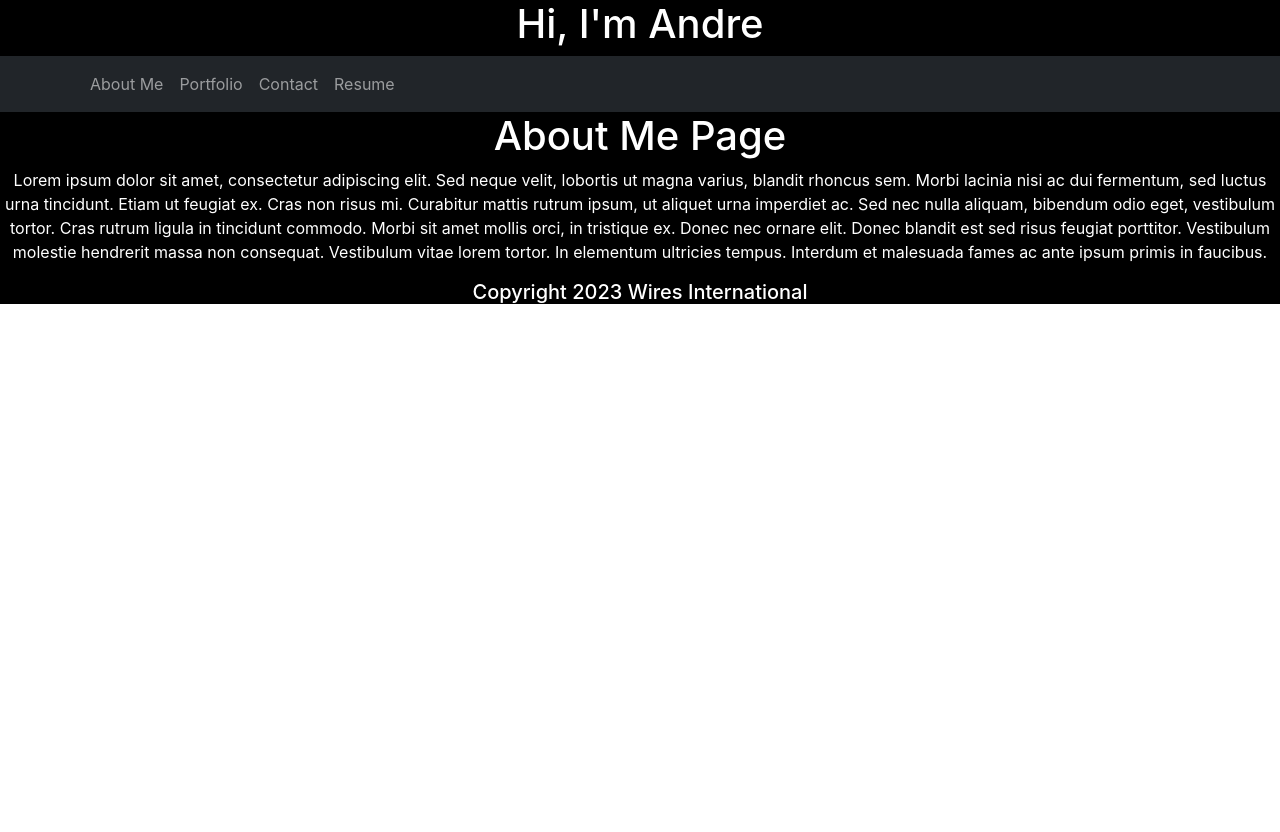
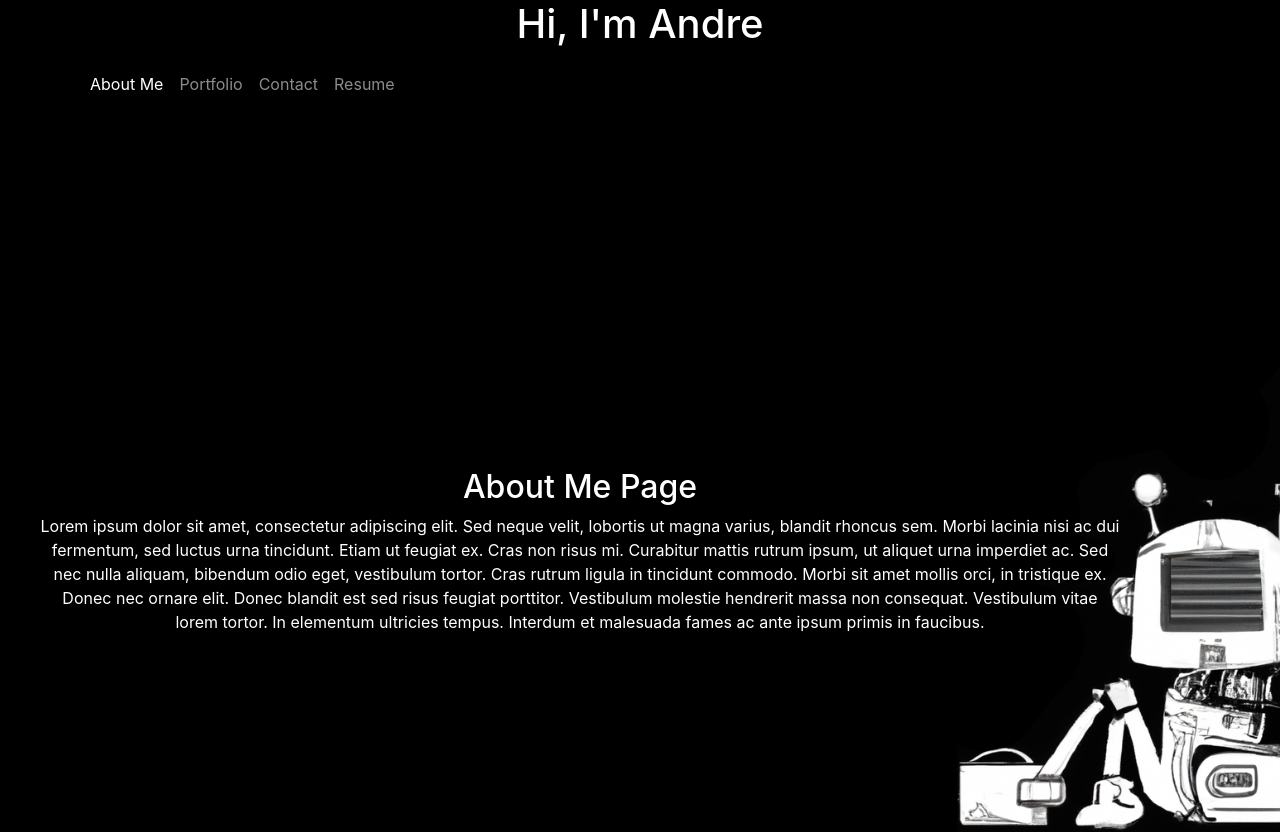
Before and after one commit to Wir3s/react-portfolio, a React (Create React App) app: page / in a window 1280 px wide. Shown: the top 832 px of the page. Before the commit the page ends 800 px from the top, so only its background shows below. Built offline with nearby package versions, Linux system fonts and the light colour scheme.

Commit message:
Working on background image

```diff
--- a/src/components/Navigation.js
+++ b/src/components/Navigation.js
@@ -4,18 +4,30 @@ import Nav from 'react-bootstrap/Nav';
 import Navbar from 'react-bootstrap/Navbar';
 
 
-function Navigation() {
+function Navigation({ currentPage, handlePageChange }) {
   return (
 
-    <Navbar bg="dark" expand="lg" className="nav-style" variant="dark">
+    <Navbar expand="lg" className="nav-style" variant="dark">
     <Container>
       <Navbar.Toggle aria-controls="basic-navbar-nav" />
       <Navbar.Collapse id="basic-navbar-nav">
         <Nav className="me-auto">
-          <Nav.Link href="#home">About Me</Nav.Link>
-          <Nav.Link href="#portfolio">Portfolio</Nav.Link>
-          <Nav.Link href="#contact">Contact</Nav.Link>
-          <Nav.Link href="#resume">Resume</Nav.Link>
+          <Nav.Link href="#about"
+          onClick={() => handlePageChange('About')}
+          className={currentPage === 'About' ? 'nav-link active' : 'nav-link'}
+          >About Me</Nav.Link>
+          <Nav.Link href="#portfolio"
+          onClick={() => handlePageChange('Portfolio')}
+          className={currentPage === 'Portfolio' ? 'nav-link active' : 'nav-link'}
+          >Portfolio</Nav.Link>
+          <Nav.Link href="#contact"
+          onClick={() => handlePageChange('Contact')}
+          className={currentPage === 'Contact' ? 'nav-link active' : 'nav-link'}
+          >Contact</Nav.Link>
+          <Nav.Link href="#resume"
+          onClick={() => handlePageChange('Resume')}
+          className={currentPage === 'Resume' ? 'nav-link active' : 'nav-link'}
+          >Resume</Nav.Link>
         </Nav>
       </Navbar.Collapse>
     </Container>
--- a/src/components/pages/About.js
+++ b/src/components/pages/About.js
@@ -1,21 +1,41 @@
-import React from 'react';
+import React from "react";
+import backgroundimg from "./robot-portfolio-pic.png";
+
+const styles = {
+  body: {
+    height: "100vh",
+  },
+  text: {
+    position: "absolute",
+    bottom: "150px",
+    paddingRight: "160px",
+    paddingLeft: "40px",
+  },
+//   rimage: {
+//     position: "absolute",
+//     bottom: "100px",
+//   },
+};
 
 export default function About() {
   return (
-        <div>
-            <h1>About Me Page</h1>
+    <div style={styles.body}>
+      <img src={backgroundimg} style={styles.rimage} width="100%" />
+      <div style={styles.text}>
+        <h2>About Me Page</h2>
         <p>
           Lorem ipsum dolor sit amet, consectetur adipiscing elit. Sed neque
-        velit, lobortis ut magna varius, blandit rhoncus sem. Morbi lacinia nisi
-        ac dui fermentum, sed luctus urna tincidunt. Etiam ut feugiat ex. Cras
-        non risus mi. Curabitur mattis rutrum ipsum, ut aliquet urna imperdiet
-        ac. Sed nec nulla aliquam, bibendum odio eget, vestibulum tortor. Cras
-        rutrum ligula in tincidunt commodo. Morbi sit amet mollis orci, in
-        tristique ex. Donec nec ornare elit. Donec blandit est sed risus feugiat
-        porttitor. Vestibulum molestie hendrerit massa non consequat. Vestibulum
-        vitae lorem tortor. In elementum ultricies tempus. Interdum et malesuada
-        fames ac ante ipsum primis in faucibus.
+          velit, lobortis ut magna varius, blandit rhoncus sem. Morbi lacinia
+          nisi ac dui fermentum, sed luctus urna tincidunt. Etiam ut feugiat ex.
+          Cras non risus mi. Curabitur mattis rutrum ipsum, ut aliquet urna
+          imperdiet ac. Sed nec nulla aliquam, bibendum odio eget, vestibulum
+          tortor. Cras rutrum ligula in tincidunt commodo. Morbi sit amet mollis
+          orci, in tristique ex. Donec nec ornare elit. Donec blandit est sed
+          risus feugiat porttitor. Vestibulum molestie hendrerit massa non
+          consequat. Vestibulum vitae lorem tortor. In elementum ultricies
+          tempus. Interdum et malesuada fames ac ante ipsum primis in faucibus.
         </p>
+      </div>
     </div>
   );
 }
```
Also changed, not shown: public/robot-portfolio-pic.png (renamed from public/robot-portfolio-pic1edit3.png), src/components/pages/robot-portfolio-pic.png (added). Lines whose indentation alone changed are shown as unchanged.
